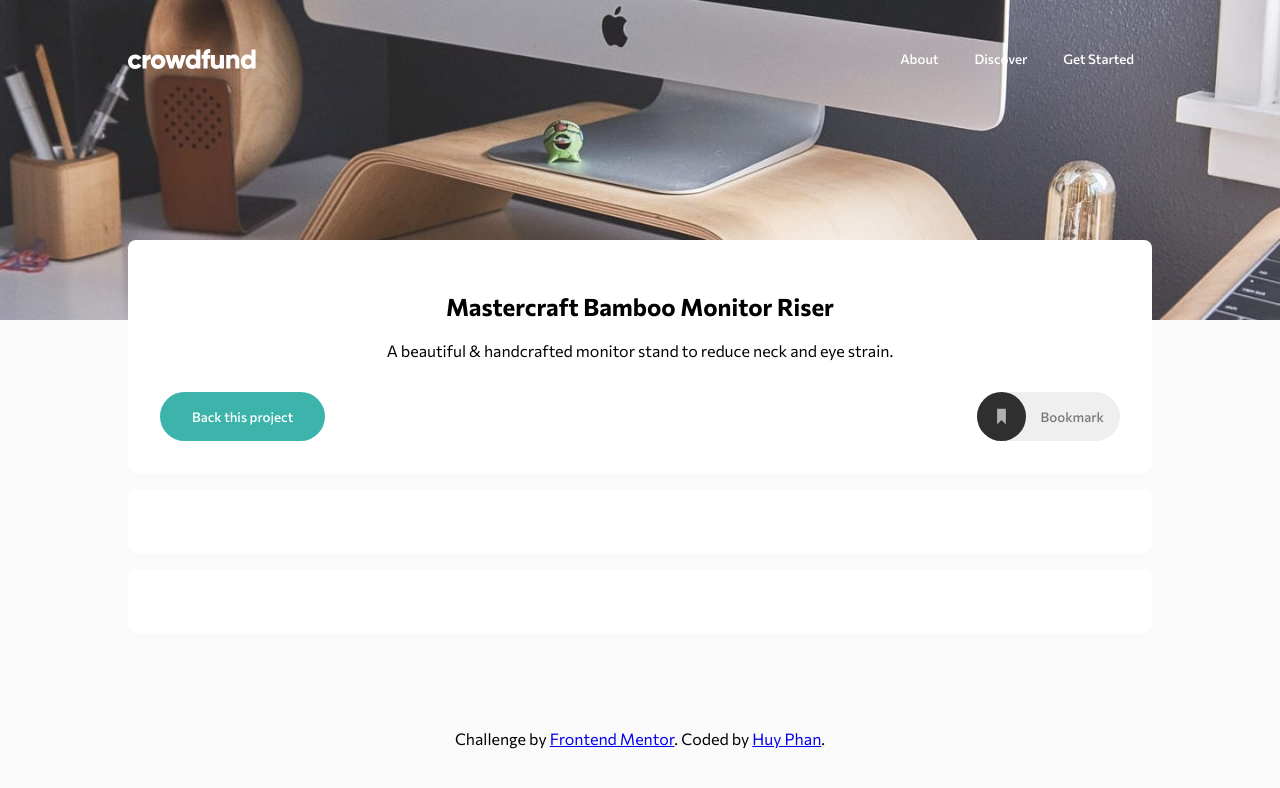
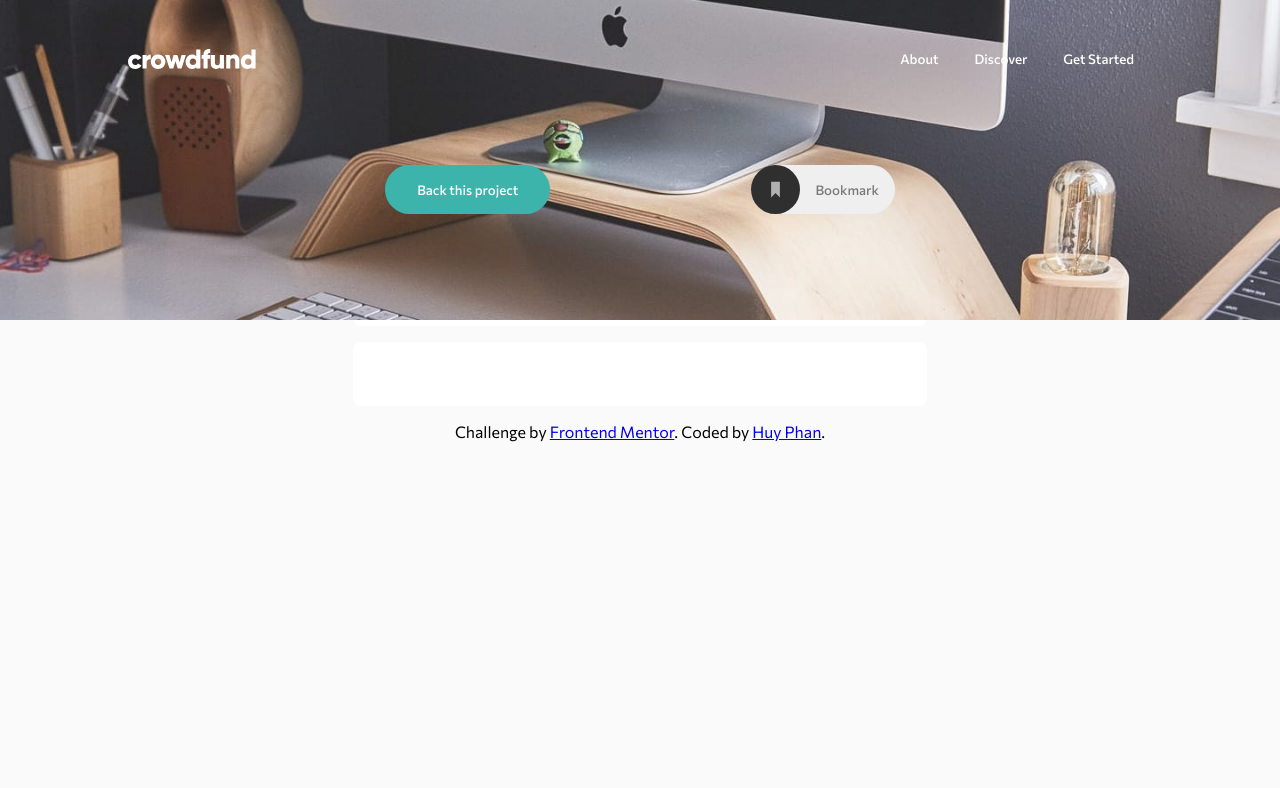
Before and after one commit to huyphan2210/crowdfunding-product-page, a React (Vite) app: page / in a window 1280 px wide. Shown: the top 788 px of the page. Built offline with nearby package versions, Linux system fonts and the light colour scheme.

Commit message:
Update global css

```diff
--- a/src/index.css
+++ b/src/index.css
@@ -8,6 +8,7 @@
 }
 
 body {
+  position: relative;
   min-height: 100vh;
   margin: 0 auto;
   font-family: Commissioner, sans-serif;
@@ -24,8 +25,15 @@ button {
     cursor: pointer;
   }
 
+p {
+  color: var(--dark-gray);
+  font-weight: 500;
+  line-height: 2rem;
+}
+
 header {
-  width: 100vw;
+  position: absolute;
+  width: 100%;
   height: 40vh;
   background-image: url(./assets/images/image-hero-desktop.jpg);
   background-size: cover;
@@ -33,9 +41,9 @@ header {
 }
 
 main {
-  transform: translate(0, -10vh);
-  width: 90%;
-  max-width: 1024px;
+  width: 100%;
+  display: grid;
+  place-items: center;
 }
 
 @media screen and (max-aspect-ratio: 1) {
```
